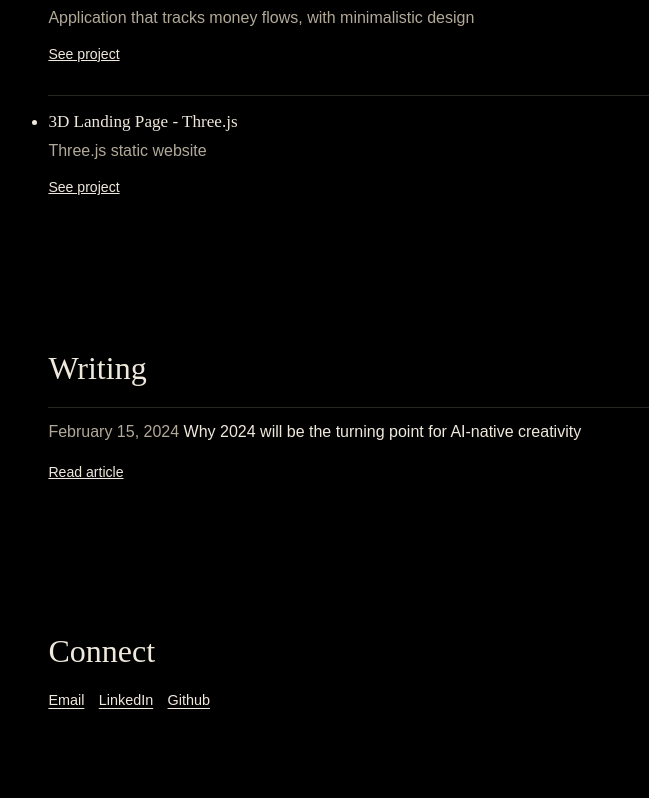
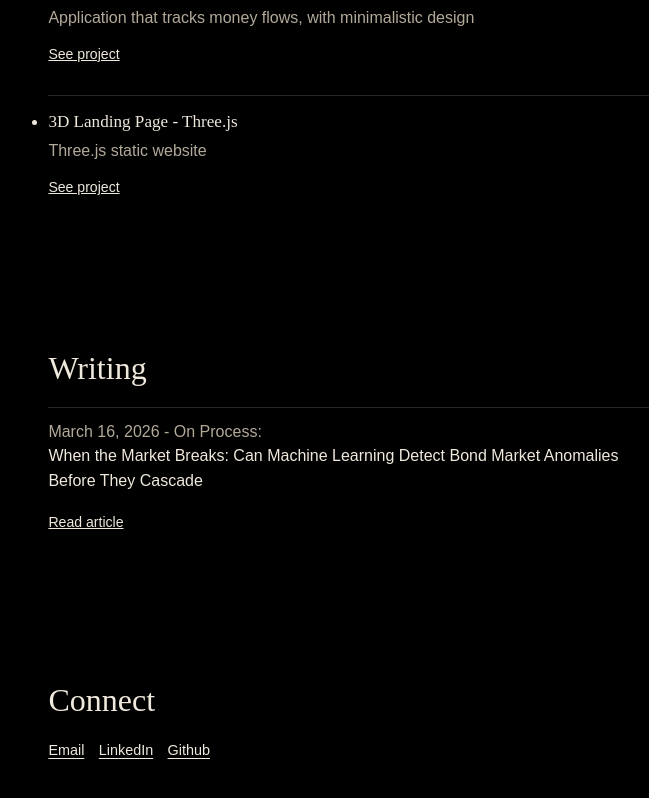
Before and after one commit to CyrusL06/folio, a React (Vite) app: page / in a window 1280 px wide. Shown: the part 1495-2293 px from the top of the page, without its empty margins (230-879 px from the left). Built offline with nearby package versions, Linux system fonts and the light colour scheme.

Commit message:
Description changed

```diff
--- a/src/App.jsx
+++ b/src/App.jsx
@@ -142,7 +142,7 @@ export default function App() {
                 style={{ "--delay": `${index * 90}ms` }}
               >
                 <p className="entry-title">
-                  <span>{item.date}</span> {item.title}
+                  <span >{item.date}</span> <br/>{`${item.title}`}
                 </p>
                 <a href={item.link}>Read article</a>
               </li>
--- a/src/assets/data.js
+++ b/src/assets/data.js
@@ -44,8 +44,8 @@ export const speaking = [
 
 export const writing = [
   {
-    date: "February 15, 2024",
-    title: "Why 2024 will be the turning point for AI-native creativity",
+    date: "March 16, 2026 - On Process:",
+    title: "When the Market Breaks: Can Machine Learning Detect Bond Market Anomalies Before They Cascade",
     link: "#",
   },
 ];
```
